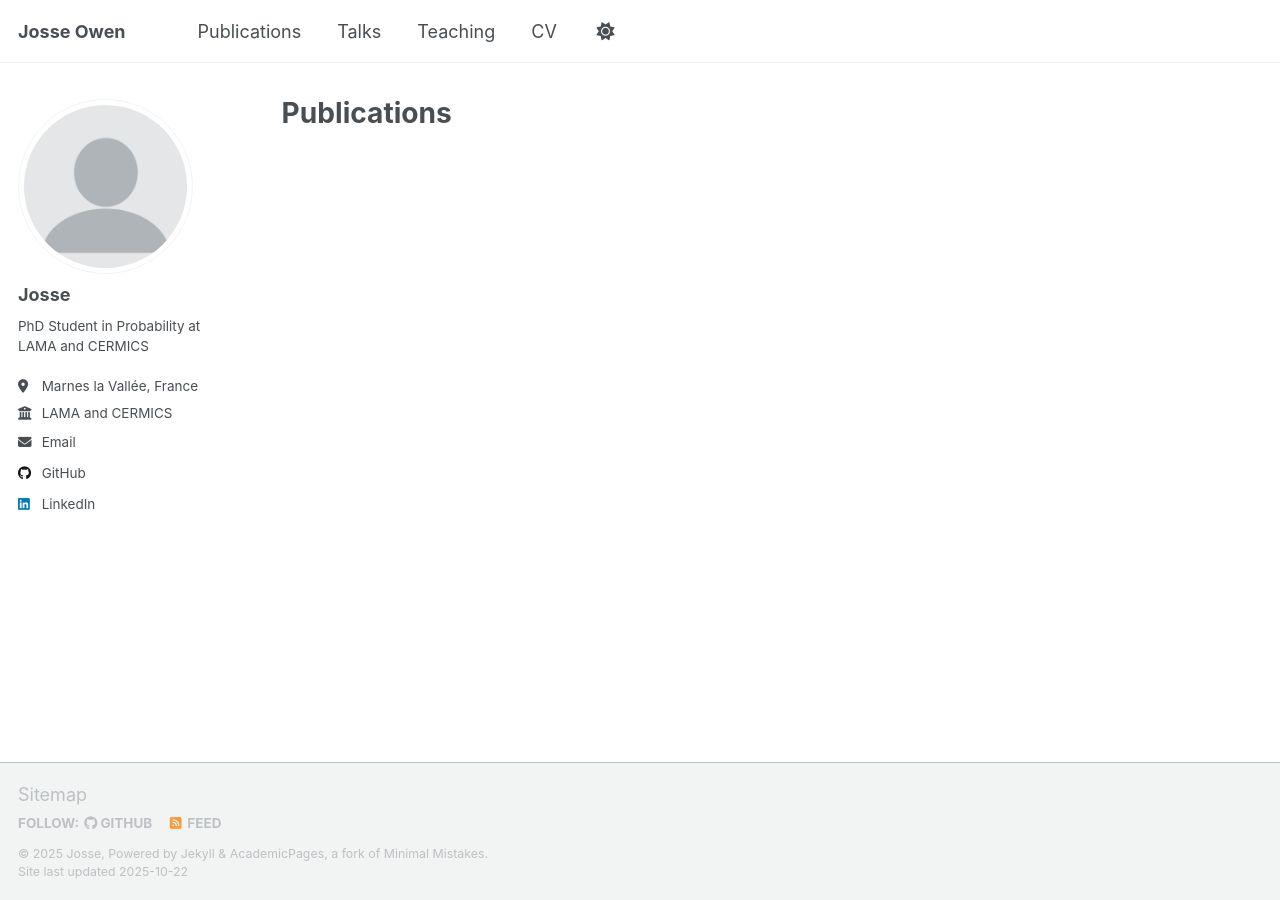
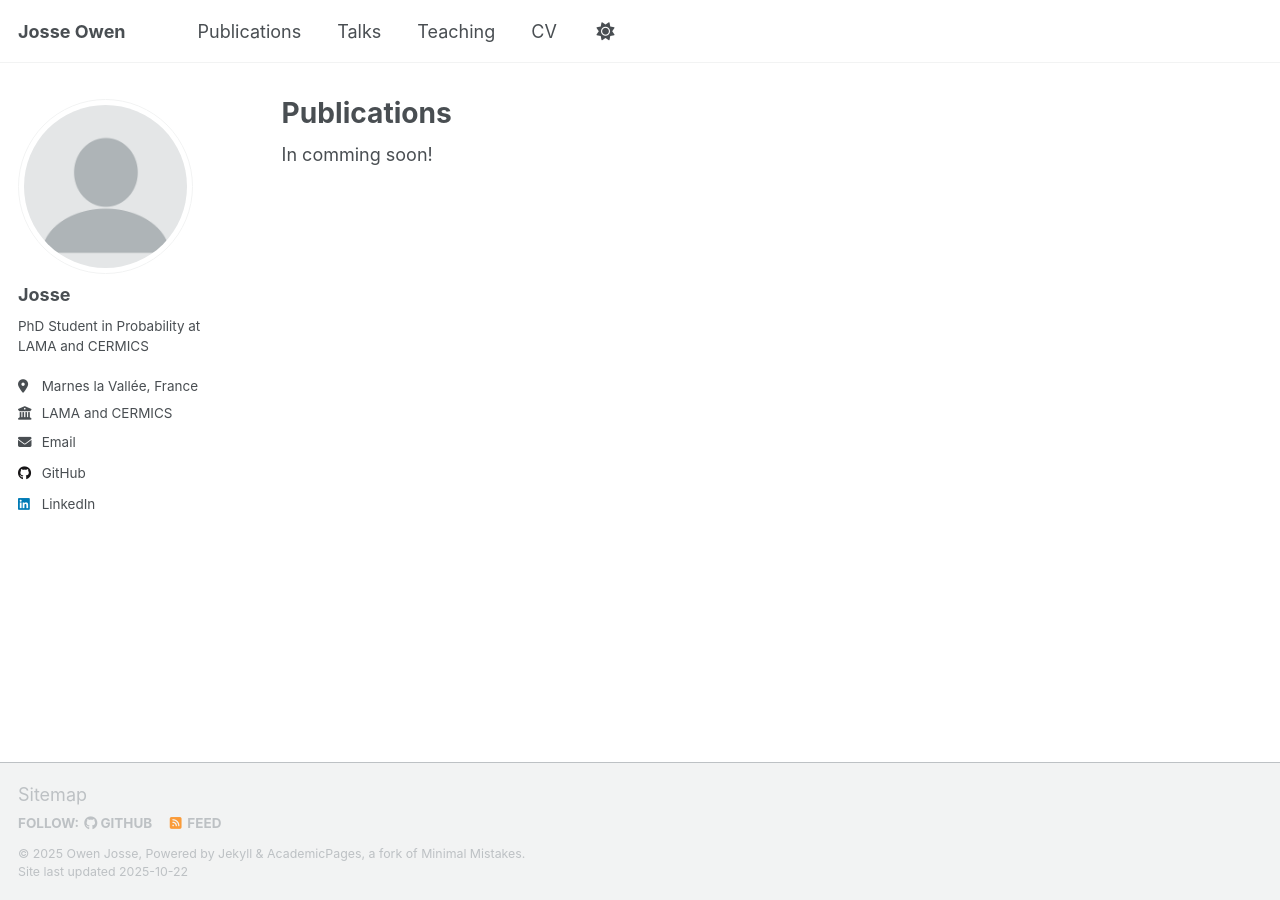
Before and after one commit to owenjosse/owenjosse.github.io, a Jekyll site: the page built from _pages/publications.html, in a window 1280 px wide. Built offline with Jekyll 4.4.1, drawn with Linux system fonts in a browser that asks for light colours; a script that is not in the unit is left out.

Commit message:
modification des pages de publication et talks

```diff
--- a/_config.yml
+++ b/_config.yml
@@ -11,7 +11,7 @@ locale                   : "en-US"
 site_theme               : "default" # Currently available options are "default", "air"
 title                    : "Josse Owen"
 title_separator          : "-"
-name                     : &name "Josse"
+name                     : &name "Owen Josse"
 description              : &description "Josse Owen's academic portfolio"   # Update this with a general description of your site, this is the default if not overridden by a page
 url                      : https://owenjosse.github.io # The base hostname & protocol for your site e.g. "https://[your GitHub username].github.io",
                                                            # or if you already have some other page hosted on Github then use "https://[your GitHub username].github.io/[Your Repo Name]"
--- a/_pages/publications.html
+++ b/_pages/publications.html
@@ -5,6 +5,7 @@ permalink: /publications/
 author_profile: true
 ---
 
+In comming soon!
 {% if site.author.googlescholar %}
   <div class="wordwrap">You can also find my articles on <a href="{{site.author.googlescholar}}">my Google Scholar profile</a>.</div>
 {% endif %}
--- a/_pages/talks.html
+++ b/_pages/talks.html
@@ -5,6 +5,7 @@ permalink: /talks/
 author_profile: true
 ---
 
+Incoming soon!
 {% if site.talkmap_link == true %}
 
 <p style="text-decoration:underline;"><a href="/talkmap.html">See a map of all the places I've given a talk!</a></p>
```
